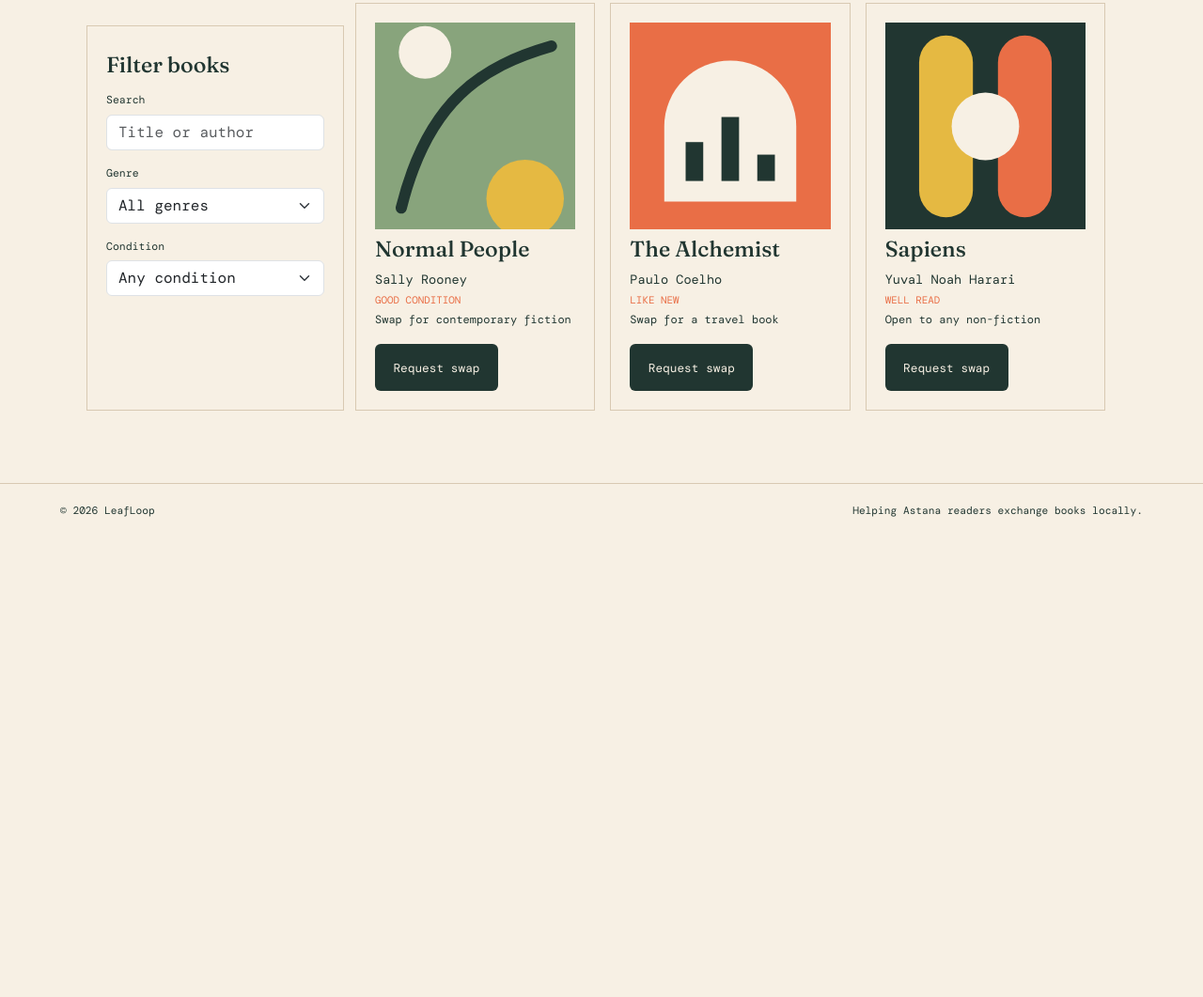
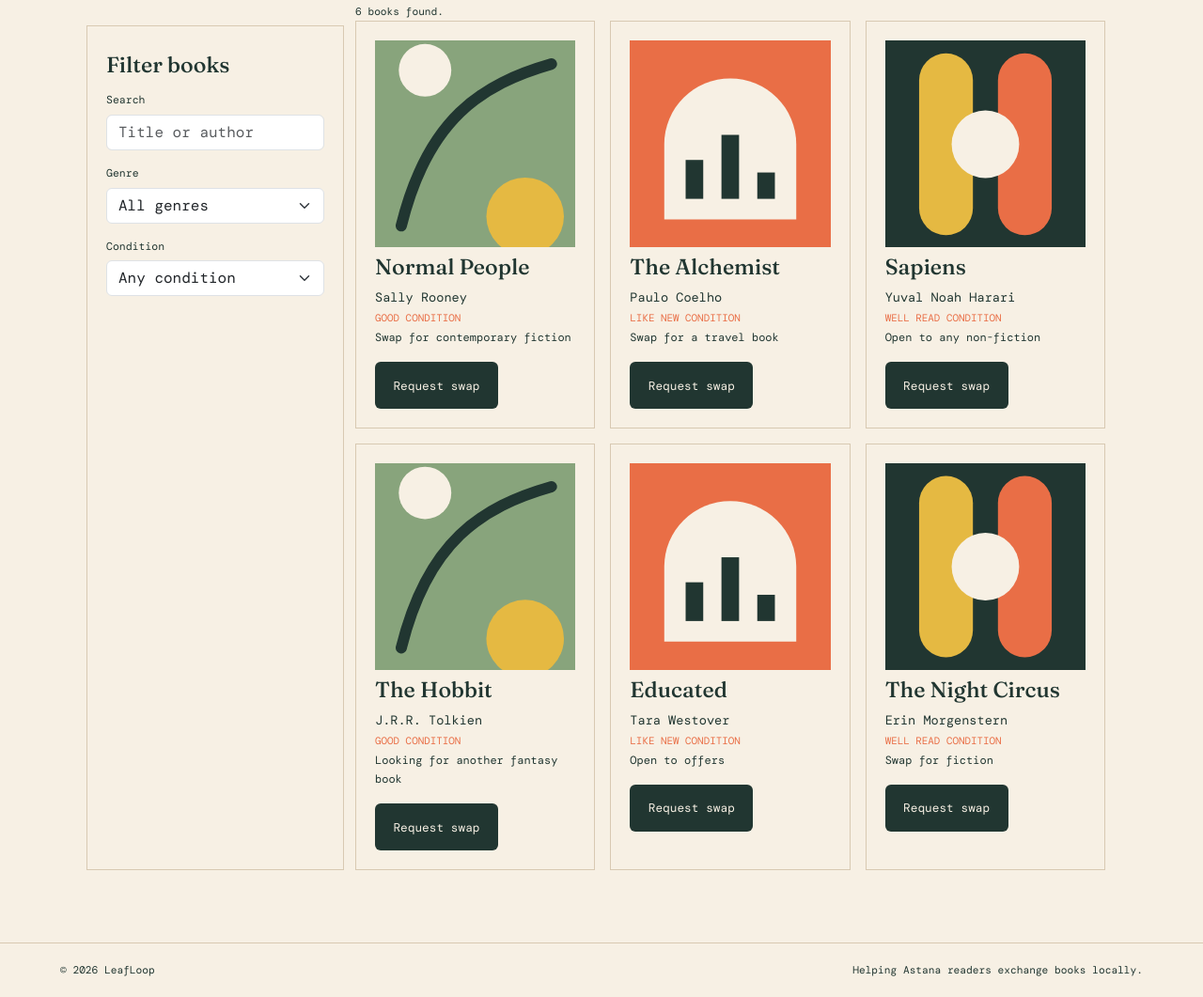
Before and after one commit to iuve1n/Midterm_Project_Web.github.io, a plain HTML site: page browse.html in a window 1280 px wide. Shown: the part 328-1389 px from the top of the page at 94% size. Before the commit the page ends 900 px from the top, so only its background shows below. Drawn offline with nearby package versions, Linux system fonts and the light colour scheme.

Commit message:
Add book search and filters

```diff
--- a/browse.html
+++ b/browse.html
@@ -41,43 +41,24 @@
 
         <label for="genre">Genre</label>
         <select class="form-select" id="genre" name="genre">
-          <option>All genres</option>
-          <option>Fiction</option>
-          <option>Non-fiction</option>
-          <option>Fantasy</option>
+          <option value="all">All genres</option>
+          <option value="Fiction">Fiction</option>
+          <option value="Non-fiction">Non-fiction</option>
+          <option value="Fantasy">Fantasy</option>
         </select>
 
         <label for="condition">Condition</label>
         <select class="form-select" id="condition" name="condition">
-          <option>Any condition</option>
-          <option>Like new</option>
-          <option>Good</option>
-          <option>Well read</option>
+          <option value="all">Any condition</option>
+          <option value="Like new">Like new</option>
+          <option value="Good">Good</option>
+          <option value="Well read">Well read</option>
         </select>
       </aside>
 
-      <section class="book-grid col-lg-9 mt-0" aria-label="Available books">
-        <article class="book-card">
-          <img class="book-cover-image" src="assets/images/cover-leaf.svg" alt="Abstract green cover for Normal People">
-          <h2>Normal People</h2>
-          <p class="book-author">Sally Rooney</p>
-          <p><span class="tag">Good condition</span><br>Swap for contemporary fiction</p>
-          <a class="button btn" href="swaps.html">Request swap</a>
-        </article>
-        <article class="book-card">
-          <img class="book-cover-image" src="assets/images/cover-orange.svg" alt="Abstract orange cover for The Alchemist">
-          <h2>The Alchemist</h2>
-          <p class="book-author">Paulo Coelho</p>
-          <p><span class="tag">Like new</span><br>Swap for a travel book</p>
-          <a class="button btn" href="swaps.html">Request swap</a>
-        </article>
-        <article class="book-card">
-          <img class="book-cover-image" src="assets/images/cover-ink.svg" alt="Abstract dark green cover for Sapiens">
-          <h2>Sapiens</h2>
-          <p class="book-author">Yuval Noah Harari</p>
-          <p><span class="tag">Well read</span><br>Open to any non-fiction</p>
-          <a class="button btn" href="swaps.html">Request swap</a>
-        </article>
+      <section class="col-lg-9 mt-0" aria-label="Available books">
+        <p id="book-results" class="form-note" aria-live="polite"></p>
+        <div class="book-grid mt-0" id="book-list"></div>
       </section>
     </div>
   </main>
@@ -87,5 +68,6 @@
     <span>Helping Astana readers exchange books locally.</span>
   </footer>
   <script src="vendor/bootstrap/js/bootstrap.bundle.min.js"></script>
+  <script src="js/browse.js"></script>
 </body>
 </html>
--- /dev/null
+++ b/js/browse.js
@@ -0,0 +1,133 @@
+const books = [
+  {
+    title: "Normal People",
+    author: "Sally Rooney",
+    genre: "Fiction",
+    condition: "Good",
+    offer: "Swap for contemporary fiction",
+    image: "assets/images/cover-leaf.svg",
+    imageDescription: "Abstract green cover for Normal People"
+  },
+  {
+    title: "The Alchemist",
+    author: "Paulo Coelho",
+    genre: "Fiction",
+    condition: "Like new",
+    offer: "Swap for a travel book",
+    image: "assets/images/cover-orange.svg",
+    imageDescription: "Abstract orange cover for The Alchemist"
+  },
+  {
+    title: "Sapiens",
+    author: "Yuval Noah Harari",
+    genre: "Non-fiction",
+    condition: "Well read",
+    offer: "Open to any non-fiction",
+    image: "assets/images/cover-ink.svg",
+    imageDescription: "Abstract dark green cover for Sapiens"
+  },
+  {
+    title: "The Hobbit",
+    author: "J.R.R. Tolkien",
+    genre: "Fantasy",
+    condition: "Good",
+    offer: "Looking for another fantasy book",
+    image: "assets/images/cover-leaf.svg",
+    imageDescription: "Abstract green cover for The Hobbit"
+  },
+  {
+    title: "Educated",
+    author: "Tara Westover",
+    genre: "Non-fiction",
+    condition: "Like new",
+    offer: "Open to offers",
+    image: "assets/images/cover-orange.svg",
+    imageDescription: "Abstract orange cover for Educated"
+  },
+  {
+    title: "The Night Circus",
+    author: "Erin Morgenstern",
+    genre: "Fantasy",
+    condition: "Well read",
+    offer: "Swap for fiction",
+    image: "assets/images/cover-ink.svg",
+    imageDescription: "Abstract dark green cover for The Night Circus"
+  }
+];
+
+function getFilteredBooks(bookList, searchText, selectedGenre, selectedCondition) {
+  const searchValue = searchText.toLowerCase().trim();
+
+  return bookList.filter(function (book) {
+    const matchesSearch = book.title.toLowerCase().includes(searchValue)
+      || book.author.toLowerCase().includes(searchValue);
+    const matchesGenre = selectedGenre === "all" || book.genre === selectedGenre;
+    const matchesCondition = selectedCondition === "all" || book.condition === selectedCondition;
+
+    return matchesSearch && matchesGenre && matchesCondition;
+  });
+}
+
+function createBookCard(book) {
+  const card = document.createElement("article");
+  card.className = "book-card";
+
+  const image = document.createElement("img");
+  image.className = "book-cover-image";
+  image.src = book.image;
+  image.alt = book.imageDescription;
+
+  const title = document.createElement("h2");
+  title.textContent = book.title;
+
+  const author = document.createElement("p");
+  author.className = "book-author";
+  author.textContent = book.author;
+
+  const details = document.createElement("p");
+  const condition = document.createElement("span");
+  condition.className = "tag";
+  condition.textContent = book.condition + " condition";
+  details.append(condition, document.createElement("br"), book.offer);
+
+  const requestLink = document.createElement("a");
+  requestLink.className = "button btn";
+  requestLink.href = "swaps.html";
+  requestLink.textContent = "Request swap";
+
+  card.append(image, title, author, details, requestLink);
+  return card;
+}
+
+function renderBooks(bookList) {
+  const bookListElement = document.querySelector("#book-list");
+  const resultsMessage = document.querySelector("#book-results");
+  bookListElement.replaceChildren();
+
+  for (const book of bookList) {
+    bookListElement.append(createBookCard(book));
+  }
+
+  if (bookList.length === 0) {
+    resultsMessage.textContent = "No books match those filters.";
+  } else {
+    resultsMessage.textContent = bookList.length + " books found.";
+  }
+}
+
+function updateBooks() {
+  const searchText = document.querySelector("#search").value;
+  const selectedGenre = document.querySelector("#genre").value;
+  const selectedCondition = document.querySelector("#condition").value;
+  const filteredBooks = getFilteredBooks(books, searchText, selectedGenre, selectedCondition);
+
+  renderBooks(filteredBooks);
+}
+
+document.addEventListener("DOMContentLoaded", function () {
+  document.querySelector("#search").addEventListener("input", updateBooks);
+  document.querySelector("#genre").addEventListener("change", updateBooks);
+  document.querySelector("#condition").addEventListener("change", updateBooks);
+
+  renderBooks(books);
+});
```
